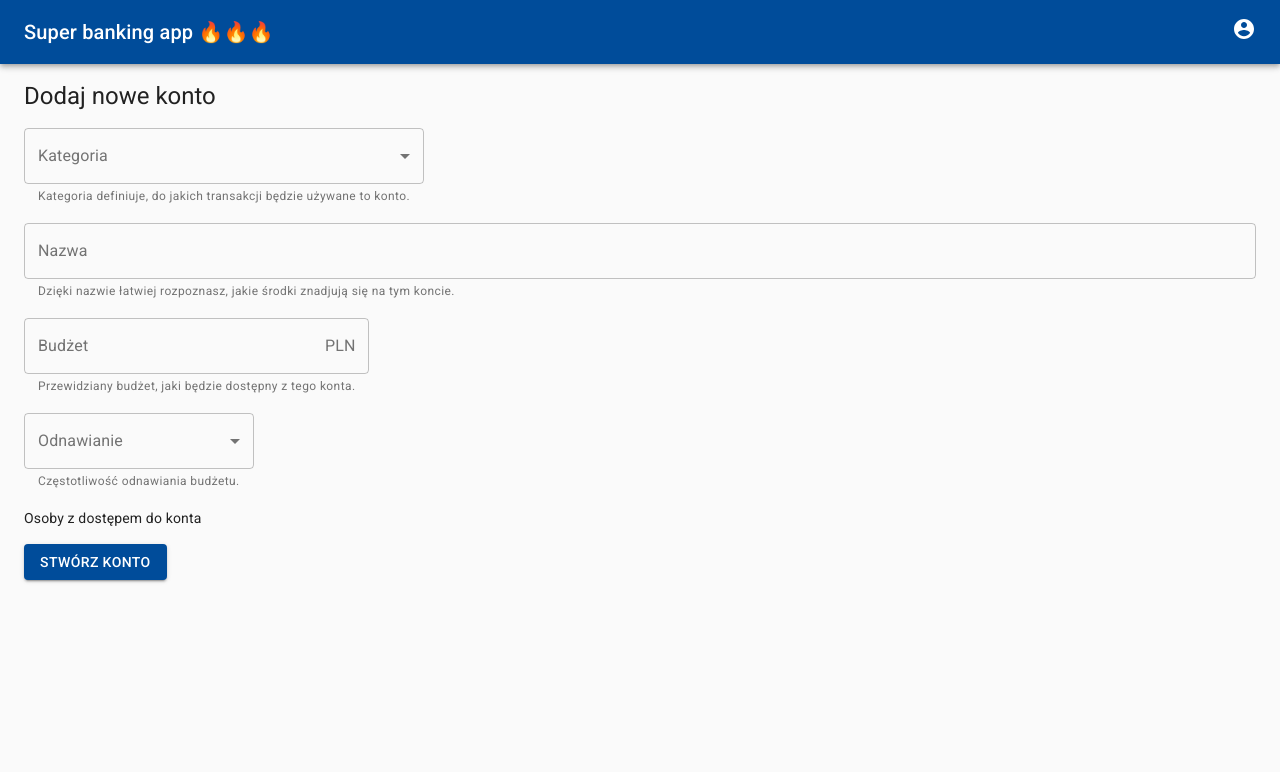
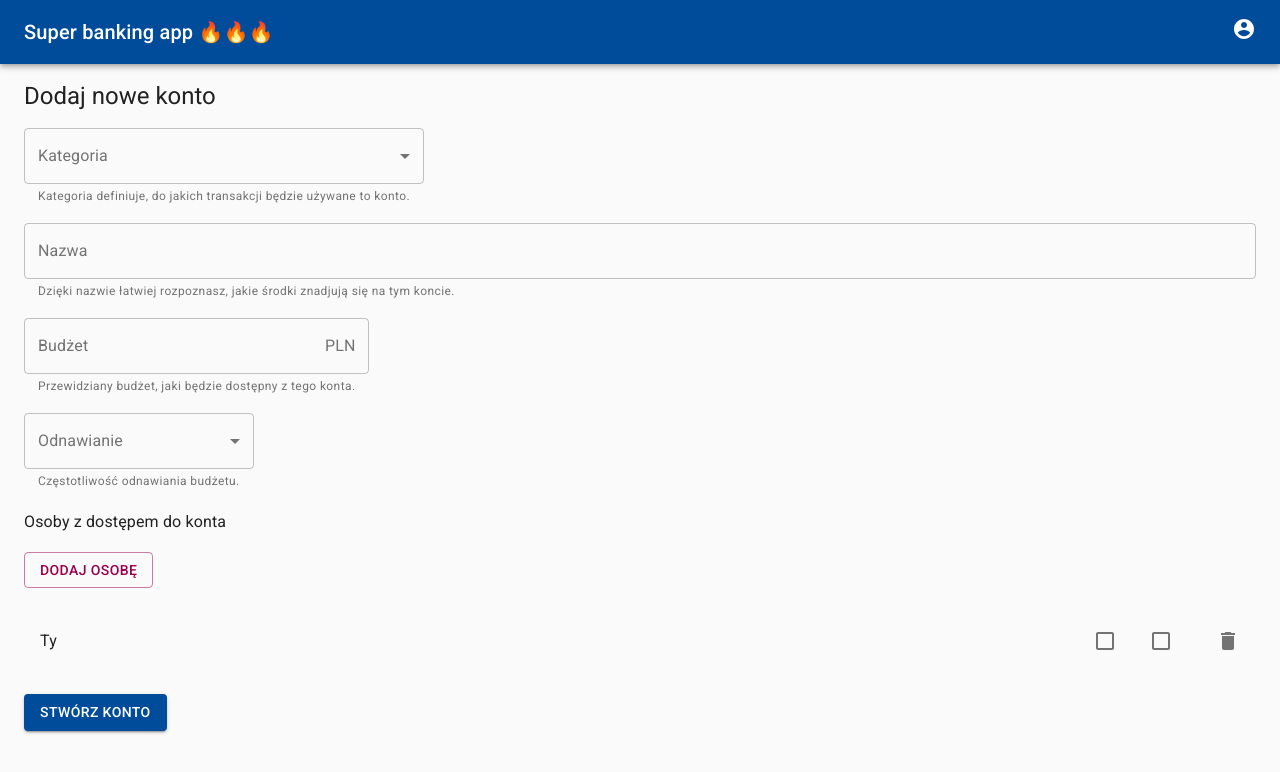
Before and after one commit to fringers/hack4lem_2021, a React (Create React App) app in the folder webapp/: page /accounts/create in a window 1280 px wide. Shown: the top 772 px of the page. Built offline with nearby package versions, Linux system fonts and the light colour scheme.

Commit message:
preparing list

```diff
--- a/webapp/src/components/account/CreateAccount/UsersList.js
+++ b/webapp/src/components/account/CreateAccount/UsersList.js
@@ -1,3 +1,46 @@
+import Grid from "@material-ui/core/Grid";
+import Typography from "@material-ui/core/Typography";
+import Button from "@material-ui/core/Button";
+import List from "@material-ui/core/List";
+import ListItem from "@material-ui/core/ListItem";
+import ListItemIcon from "@material-ui/core/ListItemIcon";
+import ListItemSecondaryAction from "@material-ui/core/ListItemSecondaryAction";
+import ListItemText from "@material-ui/core/ListItemText";
+import Checkbox from "@material-ui/core/Checkbox";
+import IconButton from "@material-ui/core/IconButton";
+import DeleteIcon from "@material-ui/icons/Delete";
+
 export const UsersList = () => {
-  return <div>Osoby z dostępem do konta</div>;
+  return (
+    <Grid container direction="column" spacing={2}>
+      <Grid item>
+        <Typography variant="subtitle1"> Osoby z dostępem do konta</Typography>
+      </Grid>
+
+      <Grid item>
+        <Button variant="outlined" color="secondary">
+          Dodaj osobę
+        </Button>
+      </Grid>
+
+      <Grid item>
+        <List>
+          <ListItem>
+            <ListItemText primary="Ty" />
+            <ListItemIcon>
+              <Checkbox edge="start" tabIndex={-1} disableRippl />
+            </ListItemIcon>
+            <ListItemIcon>
+              <Checkbox edge="start" tabIndex={-1} disableRippl />
+            </ListItemIcon>
+            <ListItemSecondaryAction>
+              <IconButton edge="end" aria-label="comments">
+                <DeleteIcon />
+              </IconButton>
+            </ListItemSecondaryAction>
+          </ListItem>
+        </List>
+      </Grid>
+    </Grid>
+  );
 };
```
